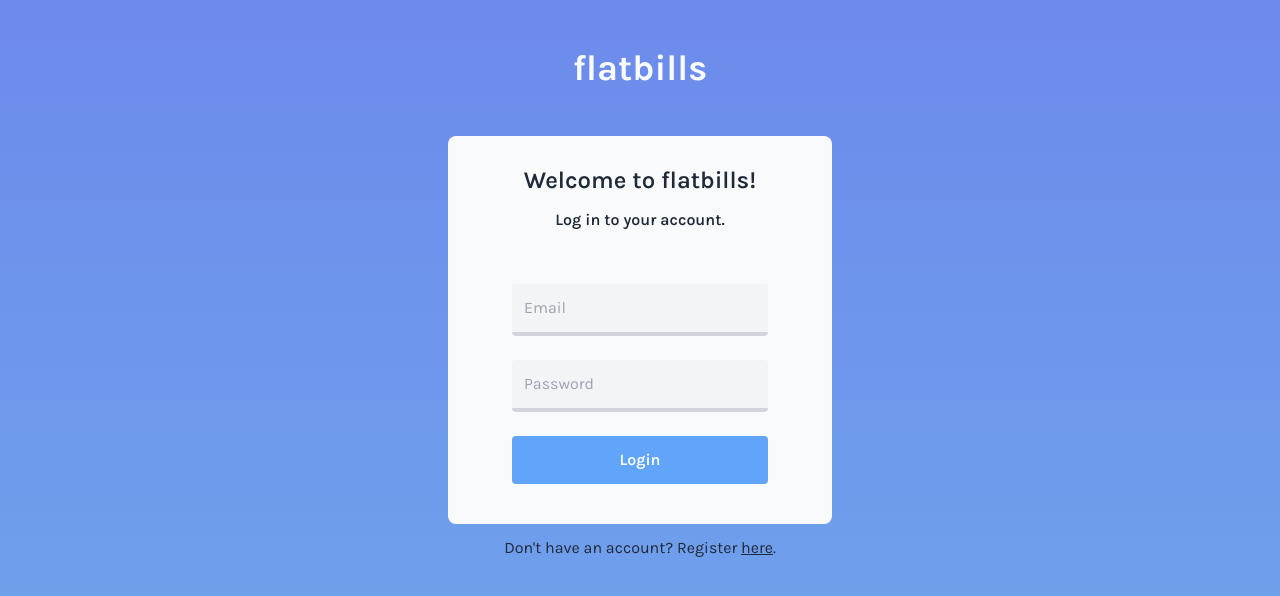
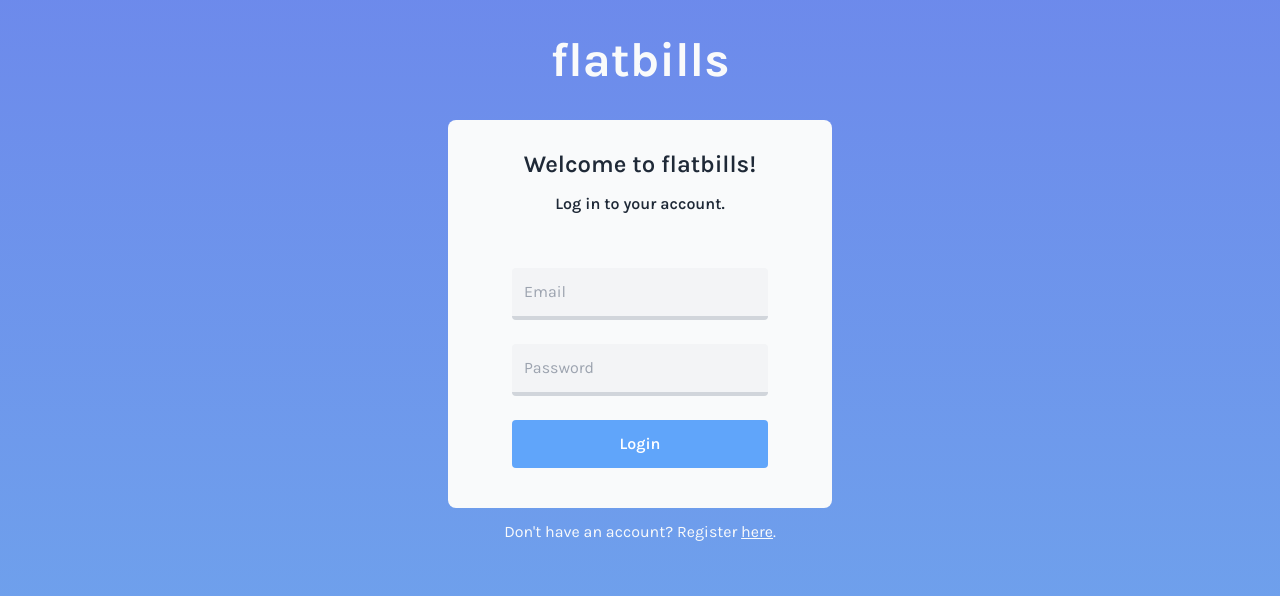
Before and after one commit to ethan-fraser/cosc349-assignment1, a React (Create React App) app in the folder webserver/: page /login in a window 1280 px wide. Shown: the top 596 px of the page. Built offline with nearby package versions, Linux system fonts and the light colour scheme.

Commit message:
Change some font colour and sizing

```diff
--- a/webserver/src/pages/Login.js
+++ b/webserver/src/pages/Login.js
@@ -78,7 +78,7 @@ class Login extends React.Component {
     render() {
         return (
             <div>
-                <h1 className="text-4xl text-gray-50 font-bold text-center py-12">flatbills</h1>
+                <h1 className="text-5xl text-gray-50 font-black text-center py-9">flatbills</h1>
                 <div className="w-96 mx-auto bg-gray-50 rounded-lg">
                     <div>
                         <h3 className="text-2xl text-gray-800 font-semibold text-center pt-7 pb-3">Welcome to flatbills!</h3>
@@ -106,7 +106,7 @@ class Login extends React.Component {
                         />
                     </div>
                 </div>
-                <h5 className="text-base text-gray-800 font-regular text-center my-3">Don't have an account? Register <Link to="/registerselect" className="underline">here</Link>.</h5>
+                <h5 className="text-base text-gray-50 font-regular text-center my-3">Don't have an account? Register <Link to="/registerselect" className="underline">here</Link>.</h5>
             </div>
         );
     }
```
